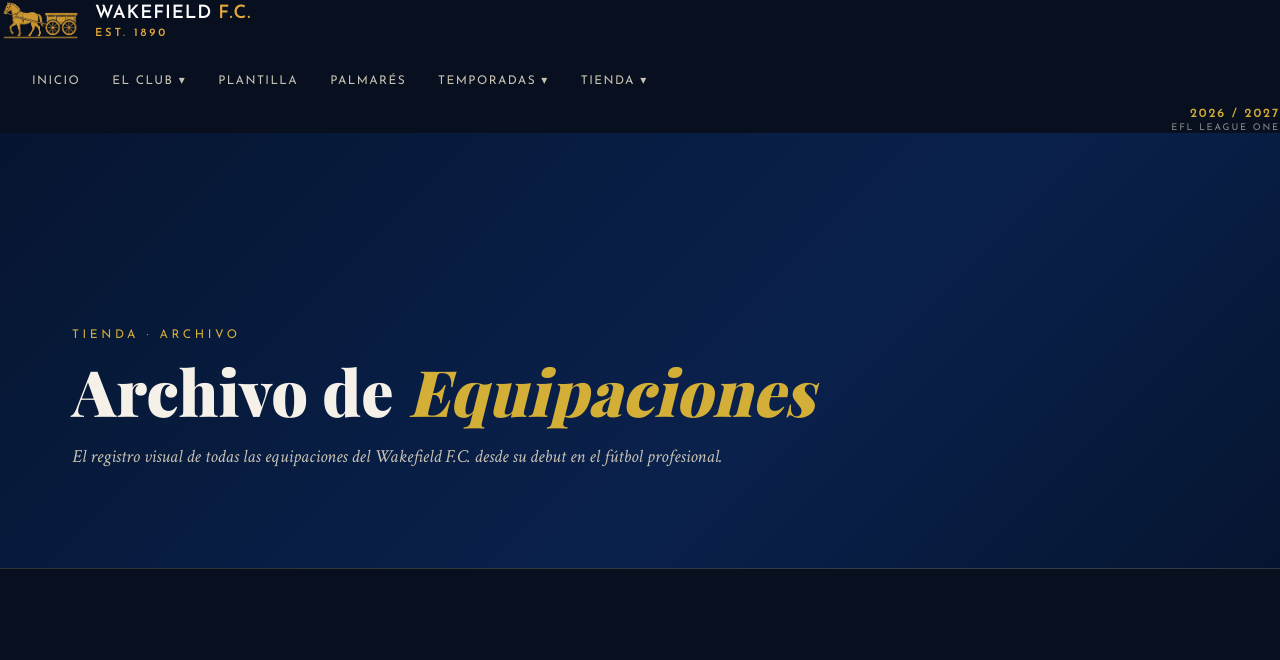
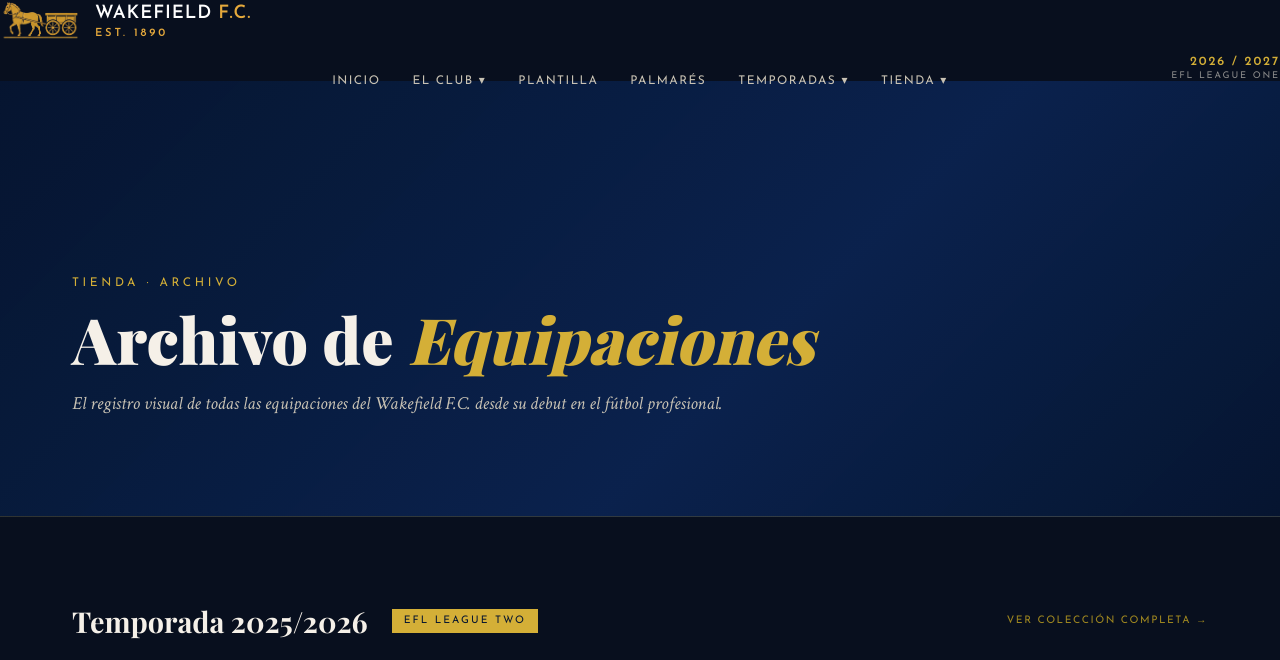
Before and after one commit to riise66/wakefieldfc, a Jekyll site: the page built from pages/archivo-equipaciones.html, in a window 1280 px wide. Shown: the top 660 px of the page. Built offline with Jekyll 4.4.1, drawn with Linux system fonts in a browser that asks for light colours; some web fonts are replaced; a style sheet for code colours, icons or effects is not loaded.

Commit message:
Update style.css

```diff
--- a/assets/css/style.css
+++ b/assets/css/style.css
@@ -190,13 +190,16 @@ img { max-width: 100%; display: block; }
 
 /* AÑADE ESTE BLOQUE EXACTAMENTE AQUÍ */
 .nav-links {
+  position: absolute;
+  left: 50%;
+  transform: translateX(-50%);
   display: flex;
   list-style: none;
   gap: 0;
   align-items: center;
-  margin: 0 auto; /* Esta es la magia: lo centra en el hueco que quede libre */
-  padding: 0 1rem; /* Un pequeño margen de seguridad a los lados */
-  white-space: nowrap; /* Evita que los botones colapsen si la pantalla es pequeña */
+  margin: 0;
+  padding: 0;
+  white-space: nowrap;
 }
 /* FIN DEL BLOQUE AÑADIDO */
 
```
